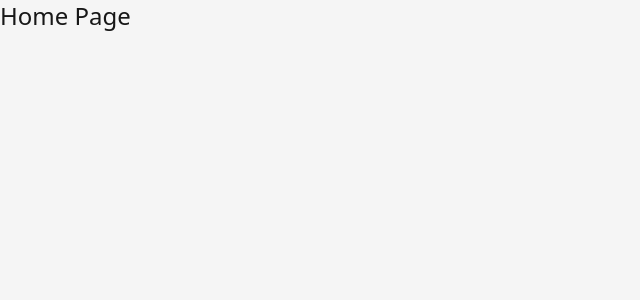
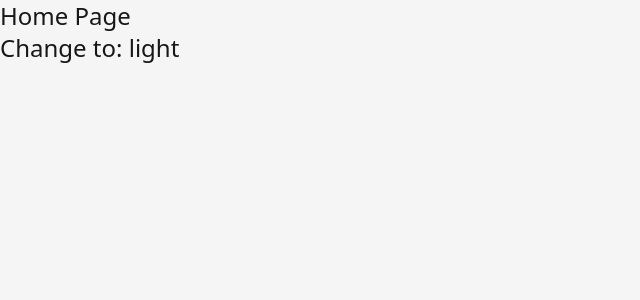
Before and after one commit to harshv5094/my-website, a React (Vite) app: page / in a window 1280 px wide. Shown: the top 300 px of the page, without its empty margins (0-640 px from the left). Built offline with nearby package versions, Linux system fonts and the light colour scheme.

Commit message:
feat: adding base toggle theme

```diff
--- a/src/App.tsx
+++ b/src/App.tsx
@@ -2,9 +2,11 @@ import { BrowserRouter, Routes, Route } from "react-router"
 import Home from "./pages/Home"
 import About from "./pages/About"
 import Work from "./pages/Work"
+import { ThemeProvider } from "./context/themeToggle"
 
 function App() {
   return (
+    <ThemeProvider>
       <BrowserRouter>
         <Routes>
           <Route path="/" element={<Home />} />
@@ -12,6 +14,7 @@ function App() {
           <Route path="/work" element={<Work />} />
         </Routes>
       </BrowserRouter>
+    </ThemeProvider>
   )
 }
 
--- /dev/null
+++ b/src/context/themeToggle.tsx
@@ -0,0 +1,46 @@
+import React, { createContext, useContext, useEffect, useState } from "react";
+
+type Theme = 'light' | 'dark'
+
+interface ThemeContextType {
+  theme: Theme;
+  toggleTheme: () => void;
+}
+
+// Creating Context
+const ThemeContext = createContext<ThemeContextType | undefined>(undefined)
+
+export const ThemeProvider = ({ children }: { children: React.ReactNode }) => {
+  const [theme, setTheme] = useState<Theme>('light');
+
+  useEffect(() => {
+    const savedTheme = localStorage.getItem('Theme') as Theme | null;
+    if (savedTheme) {
+      setTheme(savedTheme)
+    }
+  }, [])
+
+  useEffect(() => {
+    document.documentElement.classList.remove('light', 'dark');
+    document.documentElement.classList.add(theme);
+    localStorage.setItem('theme', theme);
+  }, [theme])
+
+  const toggleTheme = () => {
+    setTheme(prevTheme => prevTheme === 'light' ? 'dark' : 'light')
+  }
+
+  return (
+    <ThemeContext.Provider value={{ theme, toggleTheme }}>
+      {children}
+    </ThemeContext.Provider>
+  )
+}
+
+export const useTheme = () => {
+  const context = useContext(ThemeContext)
+  if (context === undefined) {
+    throw new Error('useTheme must be used within ThemeProvider')
+  }
+  return context
+}
--- a/src/pages/Home.tsx
+++ b/src/pages/Home.tsx
@@ -1,7 +1,13 @@
+import { useTheme } from "../context/themeToggle"
+
 function Home() {
+  const { theme, toggleTheme } = useTheme()
   return (
     <div className="text-2xl">
       <h1>Home Page</h1>
+      <button onClick={toggleTheme}>
+        <p>Change to: {theme}</p>
+      </button>
     </div>
   )
 }
```
Lines whose indentation alone changed are shown as unchanged.
